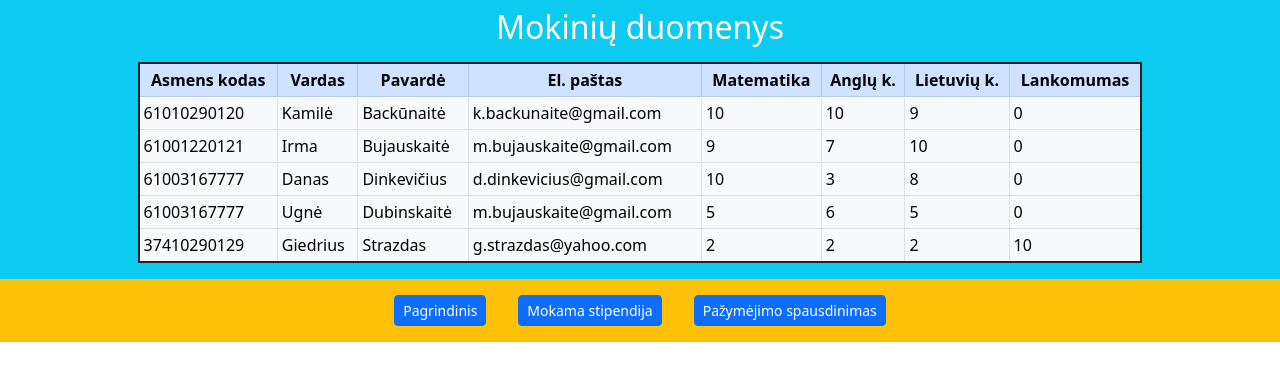
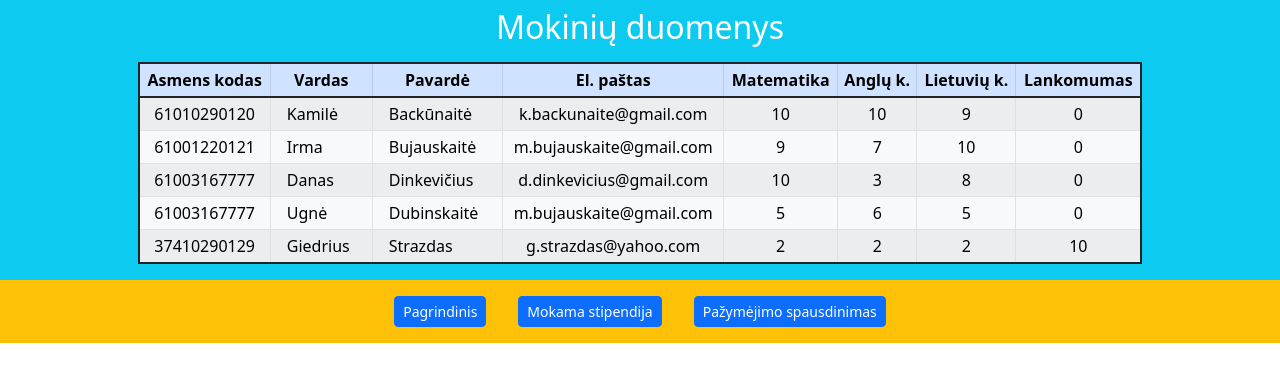
Before and after one commit to g-strazdas/php-School, a PHP site: page /data/duomenys.php in a window 1280 px wide. Shown: the top 382 px of the page. Run offline with PHP 8.4, Linux system fonts and the light colour scheme.

Commit message:
duomenys.php table duom pateikimas,išlygiavimas

```diff
--- a/data/duomenys.php
+++ b/data/duomenys.php
@@ -19,19 +19,25 @@
     <?php include "students.php";  include "nav.php"; $keys = array_keys($students['1']);?>
 
 <div class="container-fluid bg-info">
-    <table class="table table-hover table-bordered table-sm">
-        <thead class="table-primary text-center">
+    <table class="table table-hover table-bordered table-sm table-striped">
+        <thead class="table-primary text-center align-middle">
             <tr>
                 <?php foreach($keys as $header):?>
                     <th><?=$header;?></th>
                 <?php endforeach;?>
             </tr>
         </thead>
-        <tbody>
+        <tbody class="table-group-divider">
         <?php foreach($students as $number=>$student):?>
             <tr class="table-light">
-                <?php foreach($student as $key=>$value):?>
-                    <td><?=$value;?></td>
+                <?php foreach($student as $key=>$value):
+                if($key != 'Vardas' and $key != 'Pavardė'){
+                    echo '<td class = "text-center">'.$value.'</td>';
+                } else {
+                    echo '<td class = "text-left px-3">'.$value.'</td>';
+                }
+                    ?>
+<!--                    <td>--><?//=$value;?><!--</td>-->
                 <?php endforeach;?>
             <?php endforeach;?></tr>
         </tbody>
```
